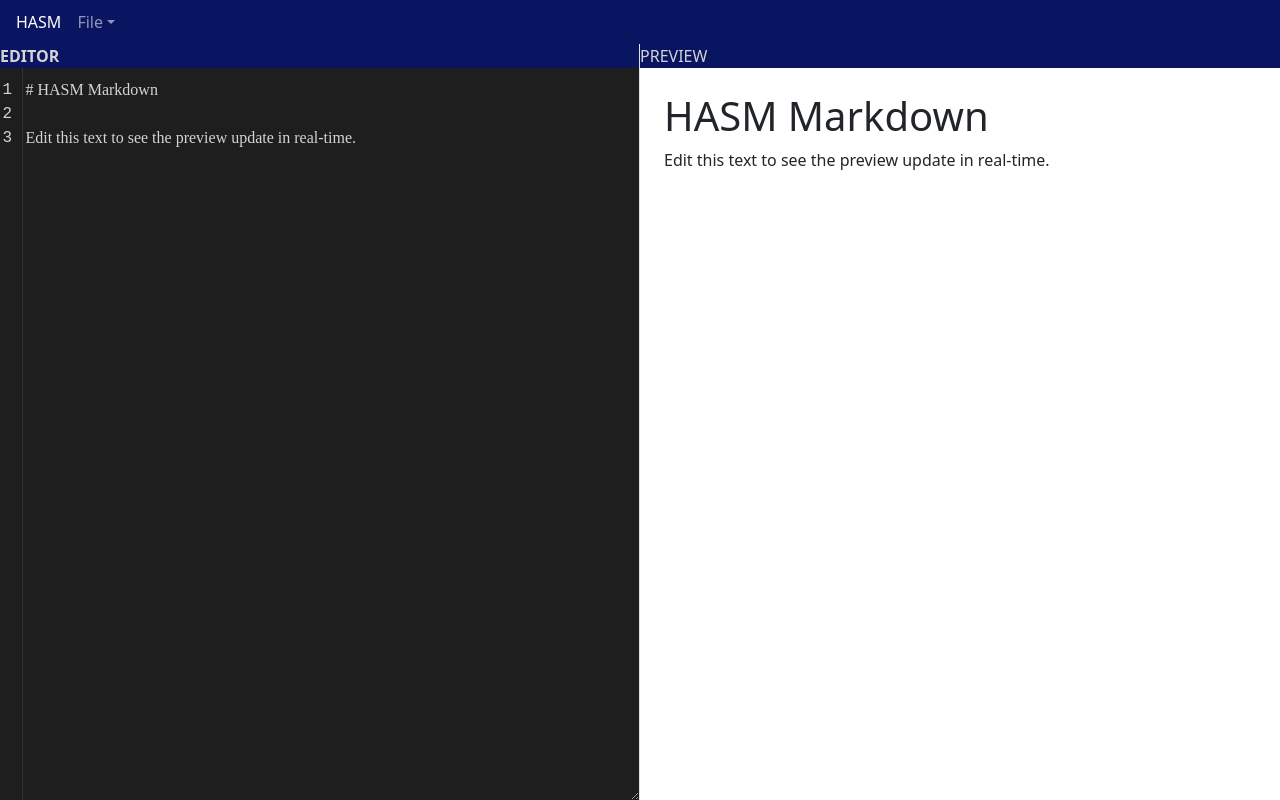
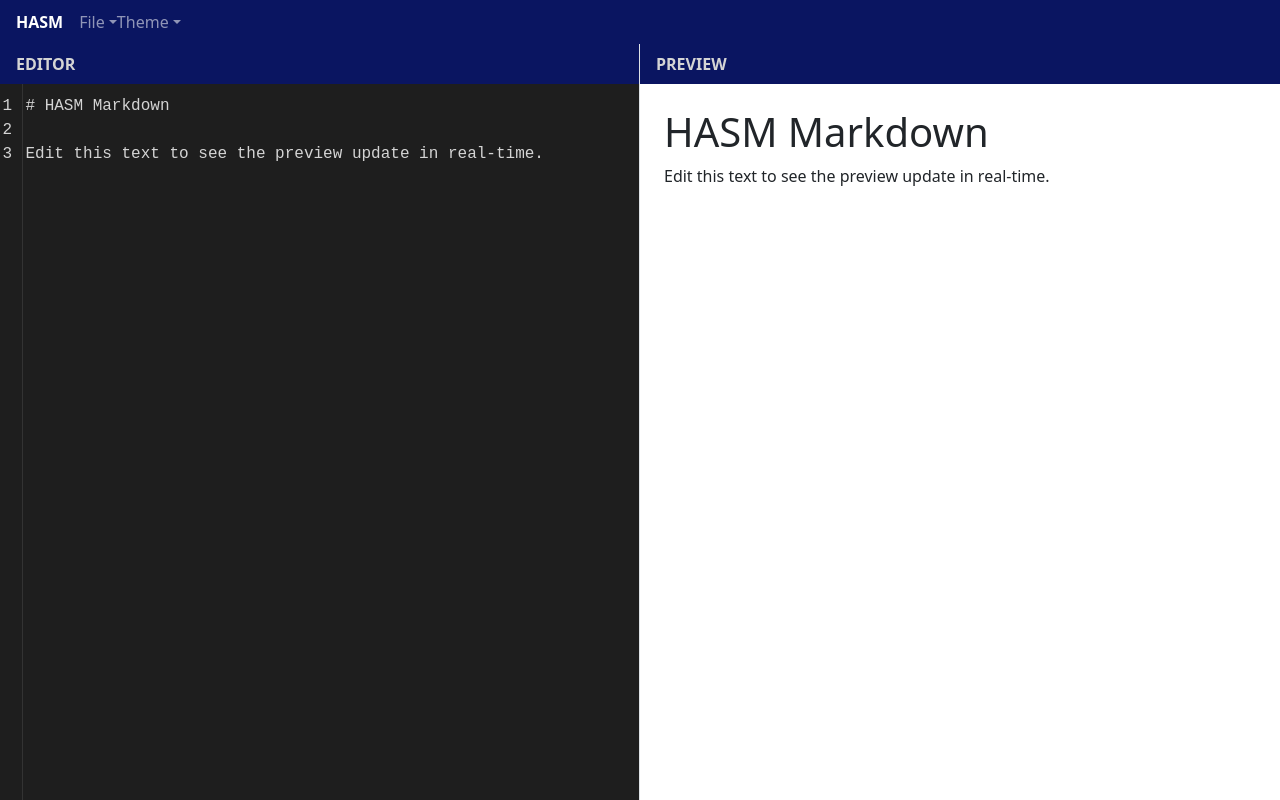
Before and after one commit to HibiyaHaraki/hasm_markdown, a React (Vite) app: page / in a window 1280 px wide. Built offline with nearby package versions, Linux system fonts and the light colour scheme.

Commit message:
Add feature of selecting color pattern

```diff
--- a/src/Menu.jsx
+++ b/src/Menu.jsx
@@ -13,6 +13,7 @@ import "bootstrap/dist/css/bootstrap.min.css";
 
 // CSS
 import "./main.css";
+import { COLOR_PATTERNS, isValidColorPattern } from "./colorPatterns";
 
 // Tauri
 import { invoke } from "@tauri-apps/api/core";
@@ -38,7 +39,14 @@ const resolveArchiveDefaultPath = async (currentPackage) => {
 // Function : Menu
 // Description : Definition of Global Menu Component
 // ###################################################
-function Menu({ markdown, currentPackage, onPackageChange, setMarkdown }) {
+function Menu({
+  markdown,
+  currentPackage,
+  onPackageChange,
+  setMarkdown,
+  colorPattern,
+  onColorPatternChange,
+}) {
 
   // Tauri : Open Exist Package
   const handleOpen = async () => {
@@ -136,6 +144,21 @@ function Menu({ markdown, currentPackage, onPackageChange, setMarkdown }) {
           <NavDropdown.Divider />
           <NavDropdown.Item onClick={handleSaveAs}>Save As</NavDropdown.Item>
         </NavDropdown>
+        <NavDropdown title="Theme" id="theme-nav-dropdown">
+          {COLOR_PATTERNS.map((pattern) => (
+            <NavDropdown.Item
+              key={pattern.id}
+              active={colorPattern === pattern.id}
+              onClick={() => {
+                if (isValidColorPattern(pattern.id)) {
+                  onColorPatternChange?.(pattern.id);
+                }
+              }}
+            >
+              {pattern.label}
+            </NavDropdown.Item>
+          ))}
+        </NavDropdown>
       </Nav>
     </Navbar>
   );
--- /dev/null
+++ b/src/colorPatterns.css
@@ -0,0 +1,60 @@
+/* Color Pattern Definitions */
+:root {
+    --main-color: #0a1561;
+    --text-color: #d4d4d4;
+    --textbackground-color: #1e1e1e;
+}
+
+.Main.theme-classic {
+    --main-color: #0a1561;
+    --text-color: #d4d4d4;
+    --textbackground-color: #1e1e1e;
+}
+
+.Main.theme-sunrise {
+    --main-color: #8a2d0a;
+    --text-color: #ffe9dc;
+    --textbackground-color: #2a140e;
+}
+
+.Main.theme-forest {
+    --main-color: #1e5b2b;
+    --text-color: #dff7e4;
+    --textbackground-color: #102518;
+}
+
+.Main.theme-ocean {
+    --main-color: #0a4f73;
+    --text-color: #d8f3ff;
+    --textbackground-color: #0c1f2a;
+}
+
+.Main.theme-slate {
+    --main-color: #334155;
+    --text-color: #e2e8f0;
+    --textbackground-color: #111827;
+}
+
+.Main.theme-coffee {
+    --main-color: #5a3b2e;
+    --text-color: #f5e8dc;
+    --textbackground-color: #2a1a14;
+}
+
+.Main.theme-emerald {
+    --main-color: #0f766e;
+    --text-color: #d1fae5;
+    --textbackground-color: #062b28;
+}
+
+.Main.theme-midnight {
+    --main-color: #1e293b;
+    --text-color: #cbd5e1;
+    --textbackground-color: #020617;
+}
+
+.Main.theme-high-contrast {
+    --main-color: #000000;
+    --text-color: #ffffff;
+    --textbackground-color: #1a1a1a;
+}
--- /dev/null
+++ b/src/colorPatterns.js
@@ -0,0 +1,17 @@
+export const DEFAULT_COLOR_PATTERN = "classic";
+
+export const COLOR_PATTERNS = [
+  { id: "classic", label: "Classic Blue" },
+  { id: "sunrise", label: "Sunrise Orange" },
+  { id: "forest", label: "Forest Green" },
+  { id: "ocean", label: "Ocean Cyan" },
+  { id: "slate", label: "Slate Gray" },
+  { id: "coffee", label: "Coffee Brown" },
+  { id: "emerald", label: "Emerald Teal" },
+  { id: "midnight", label: "Midnight Navy" },
+  { id: "high-contrast", label: "High Contrast" },
+];
+
+export const isValidColorPattern = (patternId) => {
+  return COLOR_PATTERNS.some((pattern) => pattern.id === patternId);
+};
--- a/src/main.css
+++ b/src/main.css
@@ -1,14 +1,7 @@
-/* Constants */
- :root {
-    --main-color: #0a1561;
-    --text-color: #d4d4d4;
-    --textbackground-color: #1e1e1e;
- }
-
 /* main.jsx */
 .Main {
     height: 100vh;
-    overflow: "hidden";
+    overflow: hidden;
 }
 
 /* Menu.jsx */
@@ -32,7 +25,7 @@
 
 .Menu_Title {
     font-size: 1rem;
-    font-weight: "bold";
+    font-weight: bold;
 }
 
 .Mnnu_FileName {
@@ -48,7 +41,7 @@
 .HASM_Markdown_Editor_EditorCol_Title {
     background-color: var(--main-color);
     color: var(--text-color);
-    padding: 8px, 16px;
+    padding: 8px 16px;
     font-weight: bold;
 }
 
@@ -64,9 +57,9 @@
     font-size: 16px;
     font-family: 'Fira Code', monospace;
     line-height: 1.5;
-    user-select: "none";
-    overflow: "hidden";
-    white-space: "pre";
+    user-select: none;
+    overflow: hidden;
+    white-space: pre;
     border-right: 1px solid #333;
 }
 
@@ -74,8 +67,8 @@
 .HASM_Markdown_Editor_EditorCol_Editor_Form:focus {
     background-color: var(--textbackground-color);
     color: var(--text-color);
-    resize: "none";
-    font-family: "'Fira Code', monospace";
+    resize: none;
+    font-family: 'Fira Code', monospace;
     font-size: 16px;
     line-height: 1.5;
     padding: 10px 2px 10px 2px;
@@ -84,6 +77,6 @@
 .HASM_Markdown_Editor_ViewerCol_Title {
     background-color: var(--main-color);
     color: var(--text-color);
-    padding: "8px 16px";
-    font-weight: "bold";
+    padding: 8px 16px;
+    font-weight: bold;
 }
--- a/src/main.jsx
+++ b/src/main.jsx
@@ -14,9 +14,11 @@ import ReactDOM from "react-dom/client";
 // JSXs
 import Menu from "./Menu"; // Menu Component
 import HASM_Markdown_Editor from "./HASM_Markdown_Editor"; // HASM Markdown Editor Component
+import { DEFAULT_COLOR_PATTERN } from "./colorPatterns";
 
 // CSS
 import "./main.css";
+import "./colorPatterns.css";
 
 // Bootstrap
 import { Container } from "react-bootstrap";
@@ -38,15 +40,20 @@ function App() {
   // Define HASMMD Package Status
   const [currentPackage, setCurrentPackage] = useState(null);
 
+  // Define Color Pattern Status
+  const [colorPattern, setColorPattern] = useState(DEFAULT_COLOR_PATTERN);
+
   // Return App Component
   infoLog("Render App");
   return (
-    <Container fluid className="Main p-0 d-flex flex-column">
+    <Container fluid className={`Main theme-${colorPattern} p-0 d-flex flex-column`}>
       <Menu
         markdown={markdown}
         currentPackage={currentPackage}
         onPackageChange={setCurrentPackage}
         setMarkdown={setMarkdown}
+        colorPattern={colorPattern}
+        onColorPatternChange={setColorPattern}
       />
       <HASM_Markdown_Editor
         markdown={markdown}
```
Also changed, not shown: 2 other files (tests, documents, lock files or other folders).
